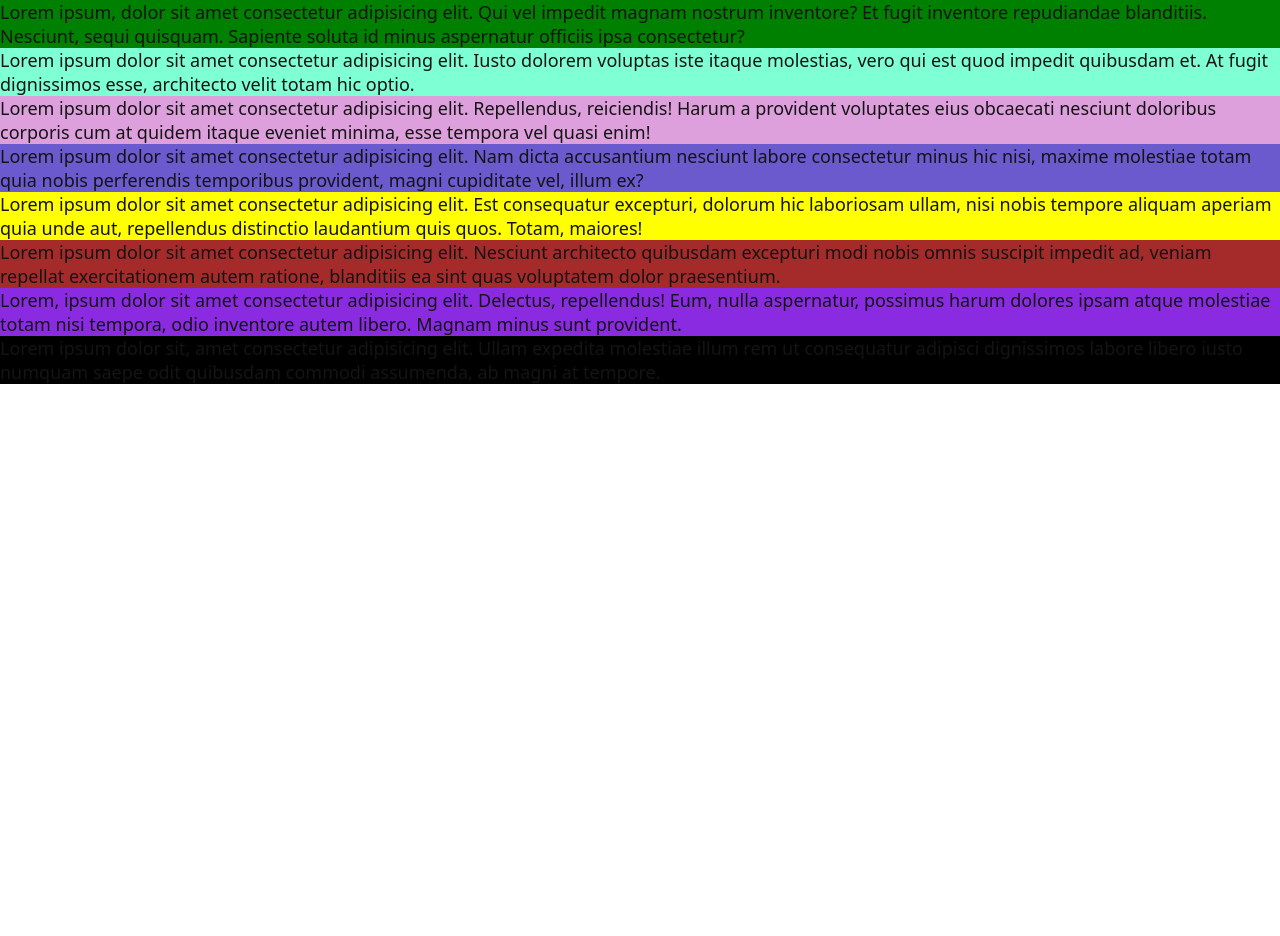
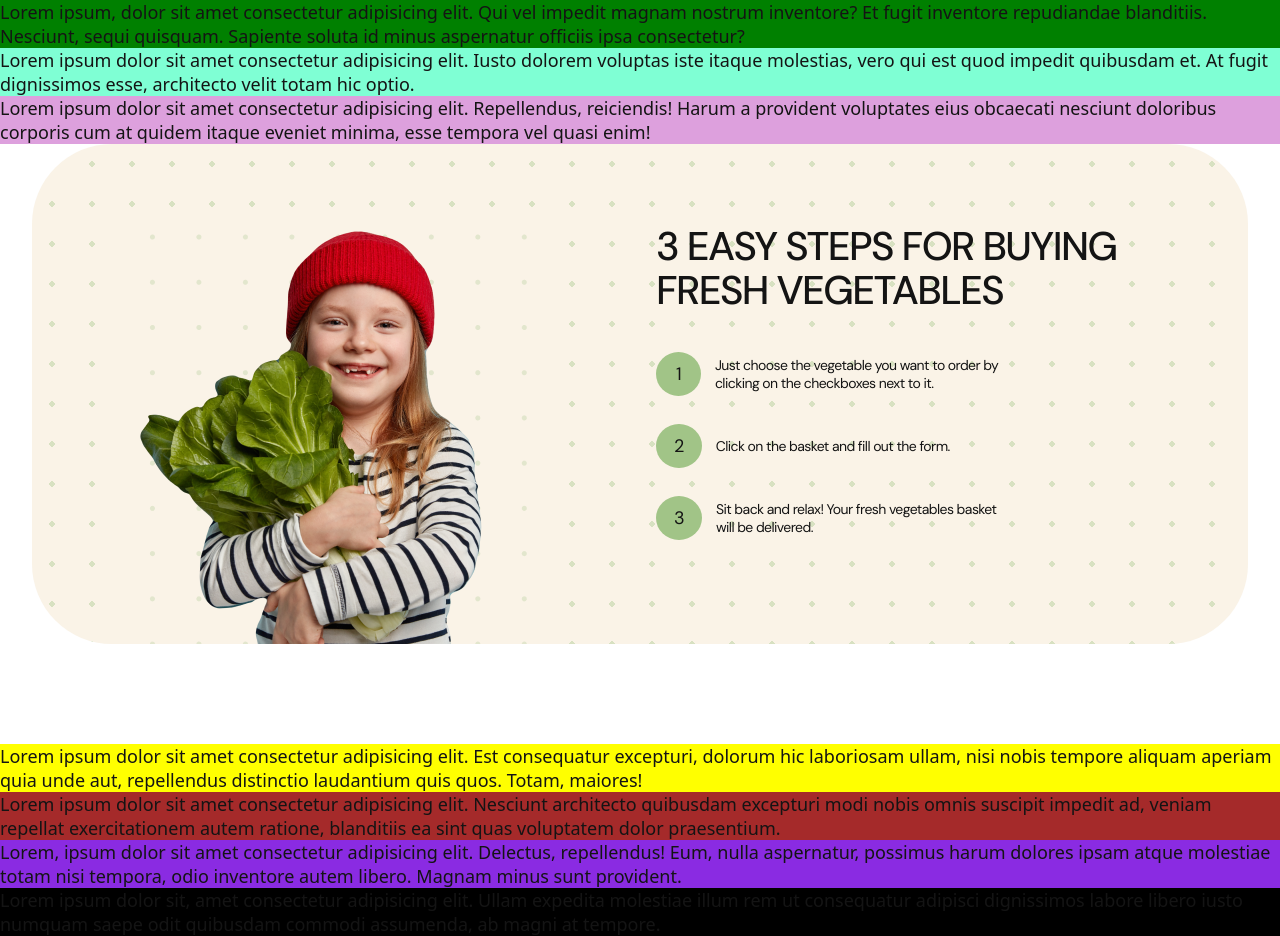
Before and after one commit to TaniaUdod/project-group-8, a website built with Vite: page src/index.html in a window 1280 px wide. Before the commit the page ends 800 px from the top, so only its background shows below. Built offline with nearby package versions, Linux system fonts and the light colour scheme.

Commit message:
works2-first-edit

```diff
--- a/src/css/works2.css
+++ b/src/css/works2.css
@@ -1,3 +1,155 @@
+.container {
+  margin: 0 auto;
+  max-width: 375px;
+  padding: 0 20px;
+}
 .works2 {
-    background-color: slateblue;
+  /* background-image: url(Ellipse\ 19.svg); */
+  background: radial-gradient(
+      circle,
+      rgba(161, 196, 135, 0.39) 10%,
+      transparent 10%
+    )
+    0 0;
+  background-size: 40px 40px;
+  background-repeat: repeat;
+  background-color: #faf3e7;
+  border-radius: 40px;
+  padding: 40px 20px 0 20px;
+  position: relative;
+  margin-bottom: 80px;
 }
+/* .works2-text-container {
+} */
+.works2-title {
+  color: #141414;
+  font-family: DM Sans;
+  font-size: 24px;
+  font-style: normal;
+  font-weight: 500;
+  line-height: 28px;
+  letter-spacing: -0.96px;
+  text-transform: uppercase;
+  margin-bottom: 40px;
+}
+.works2-list {
+  list-style-type: none;
+  margin: 0 auto;
+  padding: 0;
+}
+.works2-list-item {
+  display: flex;
+  align-items: center;
+  gap: 14px;
+  margin-bottom: 21px;
+}
+.works2-list-item:last-child {
+  margin-bottom: 20px;
+}
+.works2-list-number {
+  display: flex;
+  justify-content: center;
+  align-items: center;
+  border-radius: 50%;
+  background-color: #a1c487;
+  padding: 10px 14px;
+  color: #141414;
+  font-family: DM Sans;
+  font-size: 18px;
+  font-style: normal;
+  font-weight: 400;
+  line-height: 18px;
+  letter-spacing: -0.72px;
+}
+.works2-list-number.antr {
+  padding: 10px 17px;
+}
+.works2-list-text {
+  color: #141414;
+  /* text-shadow: 0px 4px 70px 0px rgba(0, 0, 0, 0.1); */
+  font-family: DM Sans;
+  font-size: 14px;
+  font-style: normal;
+  font-weight: 400;
+  line-height: 18px;
+  letter-spacing: -0.56px;
+}
+.works2-img {
+  display: block;
+  width: calc(100% - 40px);
+  max-width: 258px;
+  height: auto;
+  margin: 0 auto;
+}
+@media screen and (max-width: 767px) {
+}
+@media screen and (min-width: 768px) {
+  .container {
+    max-width: 768px;
+  }
+  .works2 {
+    display: flex;
+    flex-direction: row;
+    padding-left: 0;
+    padding-top: 80px;
+    gap: 40px;
+    margin: 0 auto;
+    margin-bottom: 100px;
+    width: 704px;
+    border-radius: 80px;
+    overflow: hidden;
+  }
+  .works2-list-item {
+    margin-bottom: 24px;
+  }
+  .works2-list-number {
+    line-height: 24px;
+    padding: 10px 18px;
+  }
+  .works2-list-number.antr {
+    padding: 10px 20px;
+  }
+  .works2-text-container {
+    width: 275px;
+  }
+  .works2-title {
+    font-size: 28px;
+    line-height: 32px;
+    letter-spacing: -1.12px;
+  }
+  .works2-img {
+    max-width: 350px;
+    order: -1;
+    margin: 0;
+  }
+}
+@media screen and (max-width: 1279px) {
+}
+@media screen and (min-width: 1280px) {
+  .container {
+    max-width: 1280px;
+  }
+  .works2 {
+    width: 1216px;
+    padding: 0 32px;
+    gap: 110px;
+    padding: 80px 80px 0 80px;
+  }
+  .works2-text-container {
+    width: 512px;
+  }
+  .works2-title {
+    font-size: 40px;
+    line-height: 44px;
+    letter-spacing: -1.6px;
+  }
+  .works2-list-item {
+    margin-bottom: 28px;
+  }
+  .works2-list-text {
+    width: 289px;
+  }
+  .works2-img {
+    max-width: 434px;
+  }
+}
--- a/src/partials/works2.html
+++ b/src/partials/works2.html
@@ -1,8 +1,34 @@
-<section class="works2">
-  <p>
-    Lorem ipsum dolor sit amet consectetur adipisicing elit. Nam dicta
-    accusantium nesciunt labore consectetur minus hic nisi, maxime molestiae
-    totam quia nobis perferendis temporibus provident, magni cupiditate vel,
-    illum ex?
-  </p>
-</section>
+<div class="container">
+  <section class="works2">
+    <div class="works2-text-container">
+      <h2 class="works2-title">3 Easy Steps for Buying Fresh Vegetables</h2>
+      <ol class="works2-list">
+        <li class="works2-list-item">
+          <span class="works2-list-number antr">1</span>
+          <p class="works2-list-text">
+            Just choose the vegetable you want to order by clicking on the
+            checkboxes next to it.
+          </p>
+        </li>
+        <li class="works2-list-item">
+          <span class="works2-list-number">2</span>
+          <p class="works2-list-text">
+            Click on the basket and fill out the form.
+          </p>
+        </li>
+        <li class="works2-list-item">
+          <span class="works2-list-number">3</span>
+          <p class="works2-list-text">
+            Sit back and relax! Your fresh vegetables basket will be delivered.
+          </p>
+        </li>
+      </ol>
+    </div>
+    <img
+      srcset="/img/works2/works2.png 1x, /img/works2/works2-2x.png 2x"
+      src="/img/works2/img-works2.png"
+      alt="girl"
+      class="works2-img"
+    />
+  </section>
+</div>
```
Also changed, not shown: src/img/works2/works2-2x.png (added), src/img/works2/works2.png (added).
